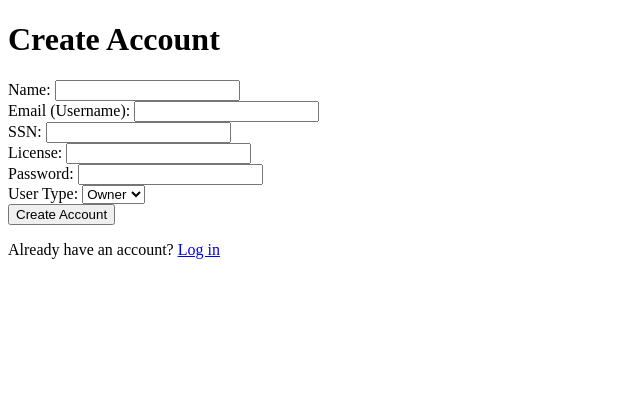
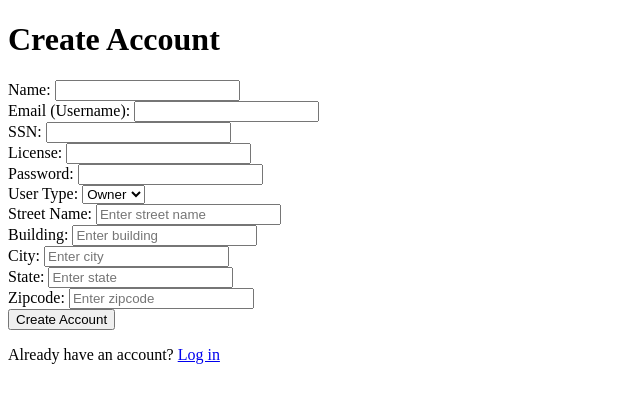
Before and after one commit to ritika1010/Car-Rental-System, a Flask app: template webserver/templates/create_account.html in a window 1280 px wide. Shown: the top 403 px of the page, without its empty margins (0-640 px from the left). Run offline with Flask 3, Linux system fonts and the light colour scheme; the template is opened without the code that fills it, so the values that code supplies are empty; parts of the project's set-up code (start-up, migrations or seed data) failed here and were passed over.

Commit message:
create account everything except inserting user, to be tested

```diff
--- a/webserver/server.py
+++ b/webserver/server.py
@@ -255,6 +255,104 @@ def add_car():
 
   return render_template('add_car.html', message=message)
 
+@app.route('/create_account', methods=['GET', 'POST'])
+def create_account():
+    if request.method == 'POST':
+        # Render one template for POST requests
+        name = request.form.get('name')
+        email = request.form.get('email')
+        ssn = request.form.get('ssn')
+        license = request.form.get('license')
+        contact = request.form.get('contact')
+        user_type = request.form.get('user-type')
+        # address
+        street_name = request.form.get('street_name')
+        building = request.form.get('building')
+        city = request.form.get('city')
+        state = request.form.get('state')
+        zipcode = request.form.get('zipcode')
+
+        sql = text("SELECT ssn FROM people WHERE email = :email_param")
+        sql = sql.bindparams(email_param=email)
+        cursor = g.conn.execute(sql)
+        existing_user = cursor.fetchone()
+
+        def is_empty(value):
+          return value is None or value == ""
+
+        if any(is_empty(value) for value in [name, email, ssn, license, contact, street_name, building, city, state, zipcode]):
+            flash('Please fill out all required fields.')
+            return render_template('create_account.html')
+        # check on ssn
+        if not (len(ssn) == 11 and ssn.isdigit()):
+          error_message = "SSN should have 11 digits only"
+          return render_template('create_account.html', error_message=error_message)
+        # if email exists
+        if existing_user:
+          error_message = "Email already exists. Please use a different email."
+          return render_template('create_account.html', error_message=error_message)
+        # sql query to check if the address given mathes any thats a;ready avail
+        def address_exists(addr):
+          sql = text("SELECT CONCAT( loc.street_name, ' ', loc.Building, ' ', loc.city, ' ', loc.State, ' ', loc.Zipcode) AS full_address FROM Location loc JOIN Address addr ON loc.loc_id = addr.loc_id;")
+          cursor = g.conn.execute(sql)
+          existing_addresses = [row[0] for row in cursor.fetchall()]
+          return addr in existing_addresses
+
+        # CHECK CONDITION check for zipcode
+        if not (zipcode.isdigit() and len(zipcode) == 5):
+          error_message = "Zip Code should have 5 digits only"
+          return render_template('create_account.html', error_message=error_message)
+
+        address = f"{street_name} {building} {city} {state} {zipcode}"
+        if not (address_exists(address)):
+          # add to table
+          sql = text("INSERT INTO Location (street_name, Building, city, State, Zipcode) VALUES (:street_name, :building, :city, :state, :zipcode)")
+          # Bind the parameters to the SQL statement
+          params = {
+              'street_name': street_name,
+              'building': building,
+              'city': city,
+              'state': state,
+              'zipcode': zipcode
+          }
+          # Execute the SQL statement
+          with engine.connect() as conn:
+            g.conn.execute(sql, params)
+          try:
+            g.conn.commit()
+          except Exception as e:
+            print(f"Error committing changes: {e}")
+
+        # get loc_id
+        location_query = text("""
+            SELECT loc_id FROM Location
+            WHERE street_name = :street_name
+            AND building = :building
+            AND city = :city
+            AND state = :state
+            AND zipcode = :zipcode
+        """)
+        location_result = g.conn.execute(location_query, **params)
+        loc_id = location_result.fetchone()['loc_id']
+        address_insert_query = text("""
+            INSERT INTO Address (loc_id, ssn)
+            VALUES (:loc_id, :ssn)
+        """)
+        address_params = {
+            'loc_id': loc_id,
+            'ssn': ssn,
+        }
+
+        g.conn.execute(address_insert_query, **address_params)
+        try:
+            g.conn.commit()
+        except Exception as e:
+          print(f"Error committing changes: {e}")
+
+        return render_template('login.html', success_message = "Successfully created your profile! Login to continue.")
+    else:
+        # Render another template for GET requests
+        return render_template('create_account.html')
 
 @app.route('/owner_profile')
 def owner_profile():
--- a/webserver/templates/create_account.html
+++ b/webserver/templates/create_account.html
@@ -9,7 +9,13 @@
 <body>
     <div class="container">
         <h1>Create Account</h1>
-        <form action="create_account.php" method="post">
+        {% if error_message %}
+            <p style="color: red;">{{ error_message }}</p>
+        {% endif %}
+        {% if success_message %}
+            <p style="color: green;">{{ success_message }}</p>
+        {% endif %}
+        <form action="/create_account" method="post">
             <label for="name">Name:</label>
             <input type="text" id="name" name="name" required>
             <br>
@@ -19,7 +25,7 @@
             <label for="ssn">SSN:</label>
             <input type="text" id="ssn" name="ssn" required>
             <br>
-            <label for "license">License:</label>
+            <label for="license">License:</label>
             <input type="text" id="license" name="license" required>
             <br>
             <label for="contact">Password:</label>
@@ -31,9 +37,28 @@
                 <option value="renter">Renter</option>
             </select>
             <br>
+            <label for="street_name">Street Name:</label>
+            <input type="text" id="street_name" name="street_name" placeholder="Enter street name" required>
+            <br>
+
+            <label for="building">Building:</label>
+            <input type="text" id="building" name="building" placeholder="Enter building" required>
+            <br>
+
+            <label for="city">City:</label>
+            <input type="text" id="city" name="city" placeholder="Enter city" required>
+            <br>
+
+            <label for="state">State:</label>
+            <input type="text" id="state" name="state" placeholder="Enter state" required>
+            <br>
+
+            <label for="zipcode">Zipcode:</label>
+            <input type="text" id="zipcode" name="zipcode" placeholder="Enter zipcode" required>
+            <br>
             <input type="submit" value="Create Account">
         </form>
-        <p>Already have an account? <a href="login.html">Log in</a></p>
+        <p>Already have an account? <a href="{{ url_for('login') }}">Log in</a></p>
     </div>
 </body>
 </html>
```
Also changed, not shown: webserver/templates/login.html (+8 -2 lines).
